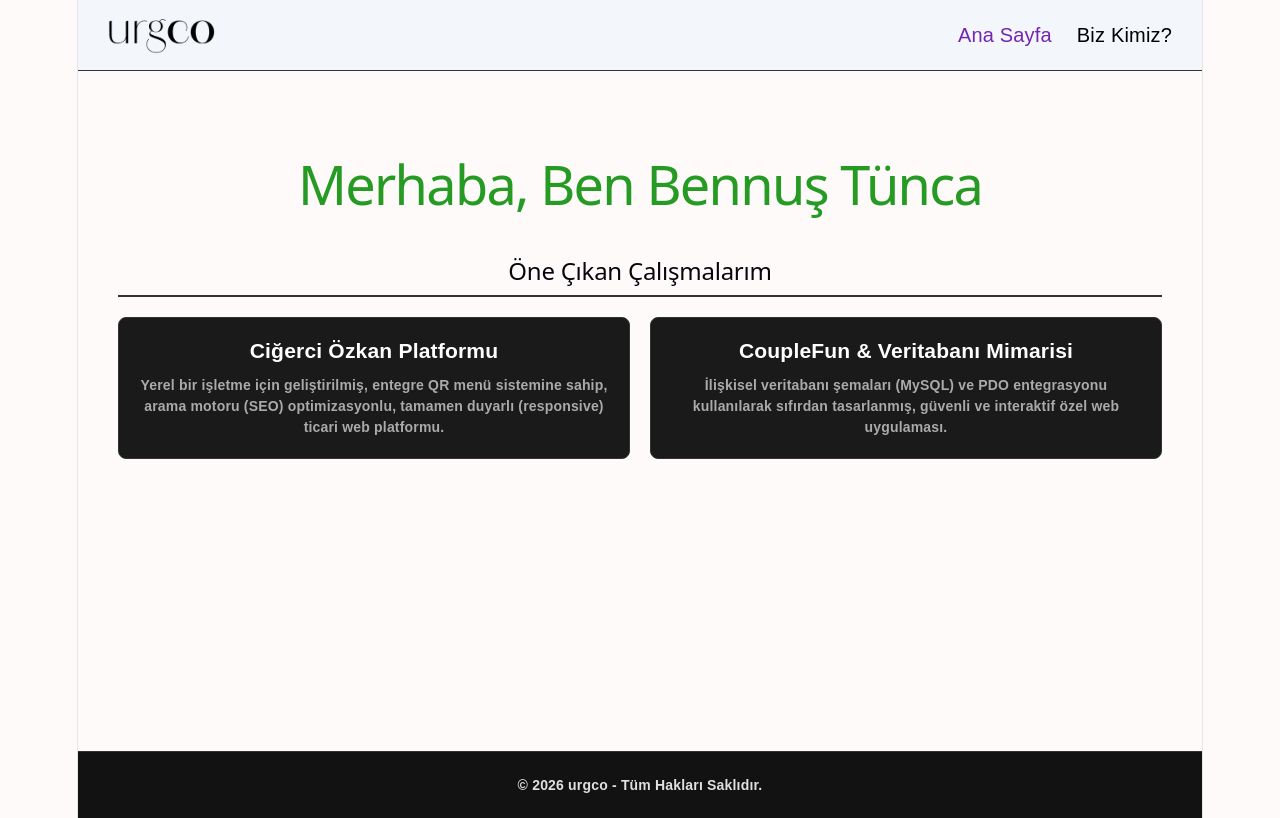
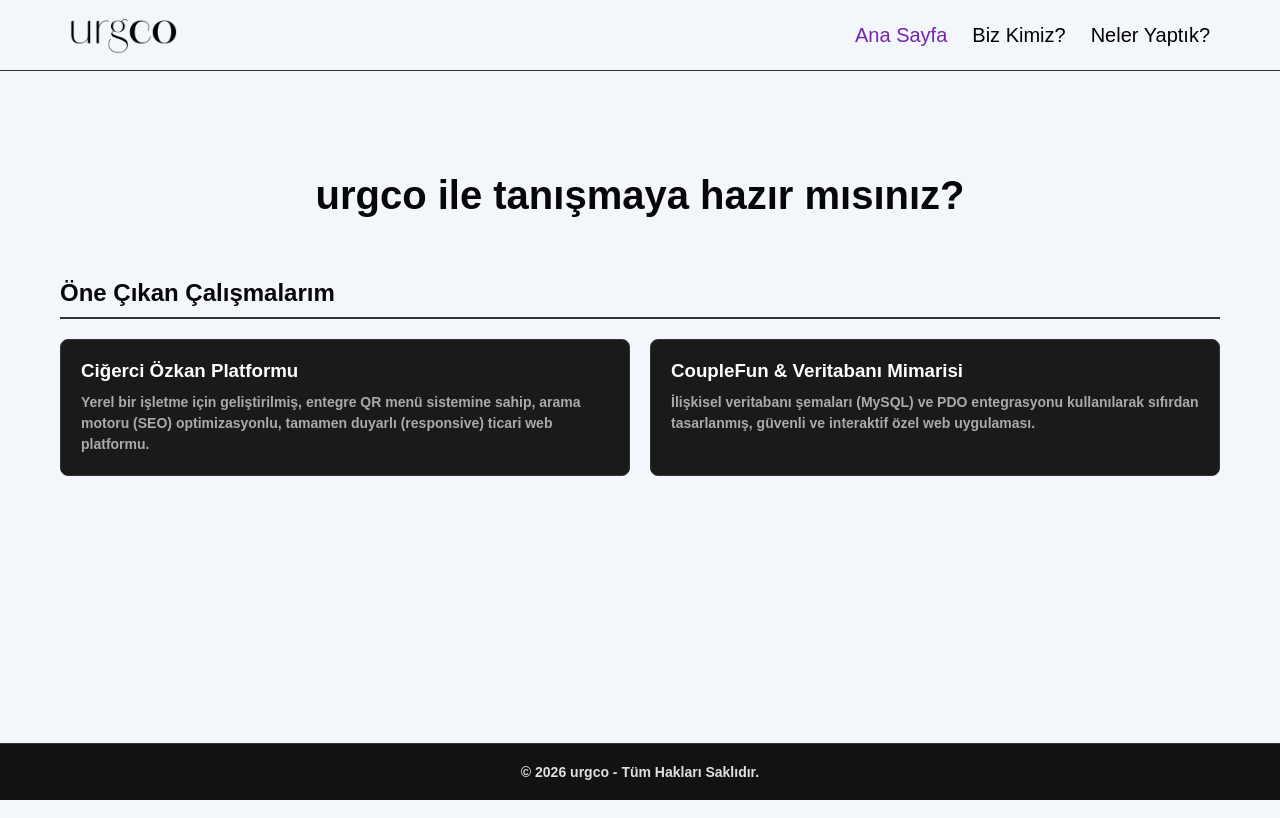
Before and after one commit to berkeurg/projectUrgco, a React (Vite) app in the folder frontend/: page / in a window 1280 px wide. Built offline with nearby package versions, Linux system fonts and the light colour scheme; a web font is replaced by a local one.

Commit message:
navbar v0.2 - Responsive tasarım, dinamik link sistemi ve görsel iyileştirmeler tamamlandı.

```diff
--- a/frontend/src/App.jsx
+++ b/frontend/src/App.jsx
@@ -3,6 +3,7 @@ import { BrowserRouter, Routes, Route } from 'react-router-dom';
 // Sayfalarımız
 import Home from './pages/Home';
 import About from './pages/About';
+import Projects from './pages/Projects';
 
 // Sabit Bileşenlerimiz
 import Navbar from './components/Navbar';
@@ -20,6 +21,7 @@ function App() {
         <Routes>
           <Route path="/" element={<Home />} />
           <Route path="/about" element={<About />} />
+          <Route path="/projects" element={<Projects />} />
         </Routes>
       </main>
 
--- a/frontend/src/components/Navbar.jsx
+++ b/frontend/src/components/Navbar.jsx
@@ -2,8 +2,14 @@ import { useState } from 'react';
 import { NavLink, Link } from 'react-router-dom';
 import logoGorseli from '../assets/logo.png';
 
+
+const menuLinkleri = [
+  { id: 1, path: '/', label: 'Ana Sayfa' },
+  { id: 2, path: '/about', label: 'Biz Kimiz?' },
+  { id: 3, path: '/projects', label: 'Neler Yaptık?' }
+];
+
 function Navbar() {
-  // Mobil menünün açık olup olmadığını kontrol eden state
   const [isOpen, setIsOpen] = useState(false);
 
   return (
@@ -22,7 +28,7 @@ function Navbar() {
         padding: '15px 30px',
         maxWidth: '1200px',
         margin: '0 auto',
-        flexWrap: 'wrap' // Mobilde esneklik sağlar
+        flexWrap: 'wrap'
       }}>
 
         {/* SOL KISIM: Logo Alanı */}
@@ -39,23 +45,25 @@ function Navbar() {
           </Link>
         </div>
 
-        {/* MOBİL İÇİN HAMBURGER BUTONU (Sadece küçük ekranda görünür) */}
+        {/* MOBİL İÇİN HAMBURGER BUTONU */}
         <button
           onClick={() => setIsOpen(!isOpen)}
           style={{
-            display: 'none', // Büyük ekranda gizli
+            display: 'none',
             background: 'none',
             border: 'none',
             fontSize: '28px',
             cursor: 'pointer',
-            color: '#333'
+            color: '#333',
+            position: 'relative', // Z-index'in çalışması için gerekli
+            zIndex: '1002'        // Menünün üstünde kalıp (X) ikonunun tıklanabilir olmasını sağlar
           }}
           className="hamburger-icon"
         >
           {isOpen ? '✕' : '☰'}
         </button>
 
-        {/* SAĞ KISIM: Menü Linkleri (Masaüstü ve Mobil Duruma Göre Şekillenir) */}
+        {/* SAĞ KISIM: Dinamik Menü Linkleri */}
         <div
           className={`nav-links ${isOpen ? 'active' : ''}`}
           style={{
@@ -64,54 +72,79 @@ function Navbar() {
             alignItems: 'center'
           }}
         >
-          {/* Ana Sayfa Linki */}
+          {/* 2. DİNAMİK ÜRETİM: Linkleri veriden map() ile çekiyoruz */}
+          {menuLinkleri.map((link) => (
             <NavLink
-            to="/"
-            onClick={() => setIsOpen(false)} // Mobilde bir linke tıklandığında menüyü kapatır
+              key={link.id}
+              to={link.path}
+              onClick={() => setIsOpen(false)}
               style={({ isActive }) => ({
                 textDecoration: 'none',
                 fontSize: '20px',
                 color: isActive ? '#7426B0' : '#000000',
-              fontWeight: isActive ? 'normal' : 'normal',
+                fontWeight: 'normal',
                 transition: 'color 0.2s ease-in-out'
               })}
             >
-            Ana Sayfa
+              {link.label}
             </NavLink>
-
-          {/* Hakkımda Linki */}
-          <NavLink
-            to="/about"
-            onClick={() => setIsOpen(false)} // Mobilde bir linke tıklandığında menüyü kapatır
-            style={({ isActive }) => ({
-              textDecoration: 'none',
-              fontSize: '20px',
-              color: isActive ? '#7426B0' : '#000000',
-              fontWeight: isActive ? 'normal' : 'normal',
-              transition: 'color 0.2s ease-in-out'
-            })}
-          >
-            Biz Kimiz?
-          </NavLink>
-
+          ))}
         </div>
       </nav>
 
-      {/* MOBİL İÇİN AÇILIR KAPANIR MENÜ ALANI (CSS ile ekran küçükken aktifleşir) */}
+      {/* MOBİL İÇİN ARKA PLAN KARARTMASI (Overlay) */}
+      {/* Menü açıkken sayfanın geri kalanını hafif karartır ve tıklandığında menüyü kapatır */}
+      {isOpen && (
+        <div
+          onClick={() => setIsOpen(false)}
+          className="menu-overlay"
+          style={{
+            position: 'fixed',
+            top: 0,
+            left: 0,
+            width: '100vw',
+            height: '100vh',
+            backgroundColor: 'rgba(0, 0, 0, 0.4)',
+            zIndex: '1000'
+          }}
+        />
+      )}
+
+      {/* MOBİL İÇİN YANDAN KAYAN MENÜ CSS'İ */}
       <style>{`
         @media (max-width: 768px) {
           .hamburger-icon {
             display: block !important;
           }
+
+          /* Yandan Açılma Mantığı Burada Devreye Giriyor */
           .nav-links {
-            display: ${isOpen ? 'flex' : 'none'} !important;
+            position: fixed !important;
+            top: 0;
+            right: 0;
+            height: 100vh;           /* Ekranın tamamını dikeyde kaplar */
+            width: 250px;            /* Menünün genişliği */
+            background-color: #F3F6FB;
             flex-direction: column;
-            width: 100%;
-            background-color: #F3F6FB;
-            padding: 20px 0;
-            gap: 15px !important;
-            text-align: center;
-            border-top: 1px solid #ddd;
+            padding-top: 80px !important; /* X butonunun altında kalsın diye üstten boşluk */
+            gap: 30px !important;
+            box-shadow: -5px 0 15px rgba(0,0,0,0.1); /* Sol tarafına hafif bir gölge ekler */
+
+            /* Animasyon (Kayarak gelme efekti) */
+            transition: transform 0.3s ease-in-out;
+            transform: ${isOpen ? 'translateX(0)' : 'translateX(100%)'};
+            z-index: 1001;
+          }
+
+          /* Masaüstünde karartmanın görünmemesini garantiye alıyoruz */
+          .menu-overlay {
+            display: block;
+          }
+        }
+
+        @media (min-width: 769px) {
+          .menu-overlay {
+            display: none !important;
           }
         }
       `}</style>
--- a/frontend/src/index.css
+++ b/frontend/src/index.css
@@ -1,118 +1,38 @@
 @import url("https://use.typekit.net/nez6mhr.css");
 
-:root {
-  --text: #6b6375;
-  --text-h: #08060d;
-  --bg: #fff;
-  --border: #e5e4e7;
-  --code-bg: #f4f3ec;
-  --accent: #aa3bff;
-  --accent-bg: rgba(170, 59, 255, 0.1);
-  --accent-border: rgba(170, 59, 255, 0.5);
-  --social-bg: rgba(244, 243, 236, 0.5);
-  --shadow:
-    rgba(0, 0, 0, 0.1) 0 10px 15px -3px, rgba(0, 0, 0, 0.05) 0 4px 6px -2px;
-
-  --sans: system-ui, 'Segoe UI', Roboto, sans-serif;
-  --heading: system-ui, 'Segoe UI', Roboto, sans-serif;
-  --mono: ui-monospace, Consolas, monospace;
-
-  font: 18px/145% var(--sans);
-  letter-spacing: 0.18px;
-  color-scheme: light dark;
-  color: var(--text);
-  background: var(--bg);
-  font-synthesis: none;
-  text-rendering: optimizeLegibility;
-  -webkit-font-smoothing: antialiased;
-  -moz-osx-font-smoothing: grayscale;
-
-  @media (max-width: 1024px) {
-    font-size: 16px;
-  }
+/* 1. Sıfırlama */
+* {
+  margin: 0;
+  padding: 0;
+  box-sizing: border-box;
 }
 
-@media (prefers-color-scheme: dark) {
-  :root {
-    --text: #9ca3af;
-    --text-h: #f3f4f6;
-    --bg: #16171d;
-    --border: #2e303a;
-    --code-bg: #1f2028;
-    --accent: #c084fc;
-    --accent-bg: rgba(192, 132, 252, 0.15);
-    --accent-border: rgba(192, 132, 252, 0.5);
-    --social-bg: rgba(47, 48, 58, 0.5);
-    --shadow:
-      rgba(0, 0, 0, 0.4) 0 10px 15px -3px, rgba(0, 0, 0, 0.25) 0 4px 6px -2px;
-  }
-
-  #social .button-icon {
-    filter: invert(1) brightness(2);
-  }
-}
-
+/* 2. Temel Sayfa ve Font Ayarları */
 body {
-  margin: 0;
-  padding: 0;
-  background-color: #FFFAFA; /* Sitenin genel arka plan rengini de buradan verebilirsin */
+  background-color: #F3F6FB; /* Navbar ile tam uyumlu arka plan */
   font-family: "amandine", sans-serif;
   font-weight: 700;
   font-style: normal;
+  color: #333333;
 }
 
+/* 3. Ana Taşıyıcı Kutu (Root) */
 #root {
-  width: 1126px;
-  max-width: 100%;
-  margin: 0 auto;
-  text-align: center;
-  border-inline: 1px solid var(--border);
+  width: 100%;
   min-height: 100svh;
   display: flex;
   flex-direction: column;
-  box-sizing: border-box;
+  background-color: #F3F6FB;
 }
 
-h1,
-h2 {
-  font-family: var(--heading);
-  font-weight: 500;
-  color: var(--text-h);
+h1, h2 {
+  color: #08060d;
 }
 
-h1 {
-  font-size: 56px;
-  letter-spacing: -1.68px;
-  margin: 32px 0;
-  @media (max-width: 1024px) {
-    font-size: 36px;
-    margin: 20px 0;
-  }
-}
-h2 {
-  font-size: 24px;
-  line-height: 118%;
-  letter-spacing: -0.24px;
-  margin: 0 0 8px;
-  @media (max-width: 1024px) {
-    font-size: 20px;
-  }
-}
 p {
   margin: 0;
 }
 
-code,
-.counter {
-  font-family: var(--mono);
-  display: inline-flex;
-  border-radius: 4px;
-  color: var(--text-h);
+a {
+  text-decoration: none;
 }
-
-code {
-  font-size: 15px;
-  line-height: 135%;
-  padding: 4px 8px;
-  background: var(--code-bg);
-}
--- a/frontend/src/pages/Home.jsx
+++ b/frontend/src/pages/Home.jsx
@@ -12,9 +12,11 @@ function Home() {
     }}>
 
       {/* Karşılama Alanı (Hero Section) */}
-      <section style={{ textAlign: 'center', marginBottom: '60px', marginTop: '40px' }}>
-        <h1 style={{ fontSize: '3rem', margin: '0 0 10px 0', color: '#269b24' }}>
-          Merhaba, Ben Bennuş Tünca
+      <section style={{ textAlign: 'center',
+        marginBottom: '60px',
+        marginTop: '40px' }}>
+        <h1 style={{ fontSize: '2.5rem', lineHeight: '1.2' }}>
+          urgco ile tanışmaya hazır mısınız?
         </h1>
       </section>
 
--- /dev/null
+++ b/frontend/src/pages/Projects.jsx
@@ -0,0 +1,10 @@
+function Projects() {
+  return (
+    <div>
+      <h1>Projelerimiz</h1>
+      <p>Bu sayfada yaptığımız projeleri görebilirsiniz.</p>
+    </div>
+  );
+}
+
+export default Projects;
```
Lines whose indentation alone changed are shown as unchanged.
